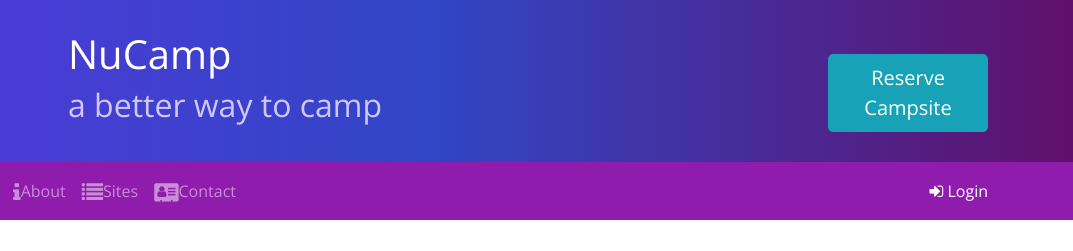
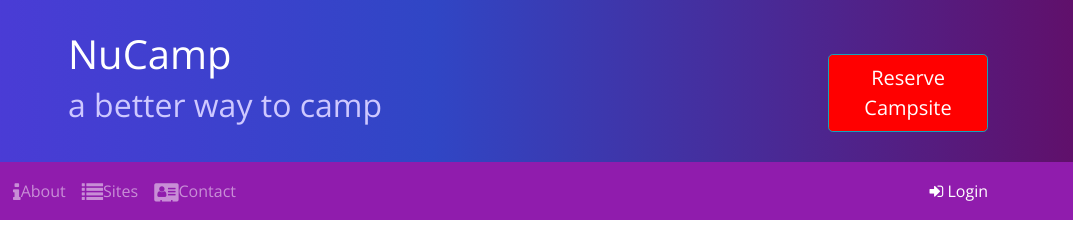
Before and after one commit to HeresJohnny5/nucampsite-bootstrap, a website: page index.html in a window 1280 px wide. Shown: the top 251 px of the page, 207-1280 px from the left. Drawn offline with nearby package versions, Linux system fonts and the light colour scheme.

Commit message:
Change background color for reserve camp site button.

```diff
--- a/css/styles.css
+++ b/css/styles.css
@@ -52,3 +52,7 @@ header h2 {
 #loginModal .modal-header {
   background-color: #901CAD;
   color: white; }
+
+#reserveButton {
+  background-color: red;
+}
```
